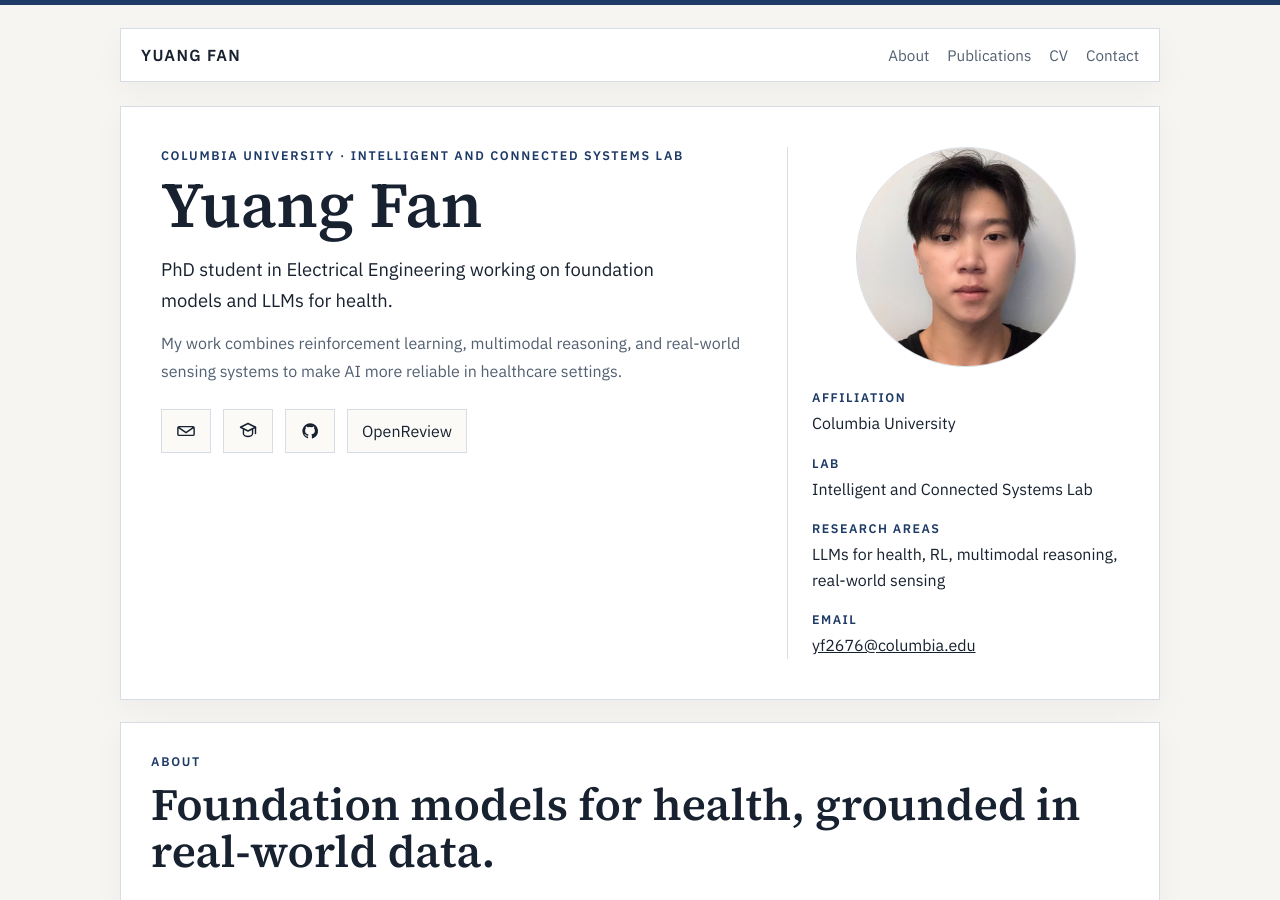
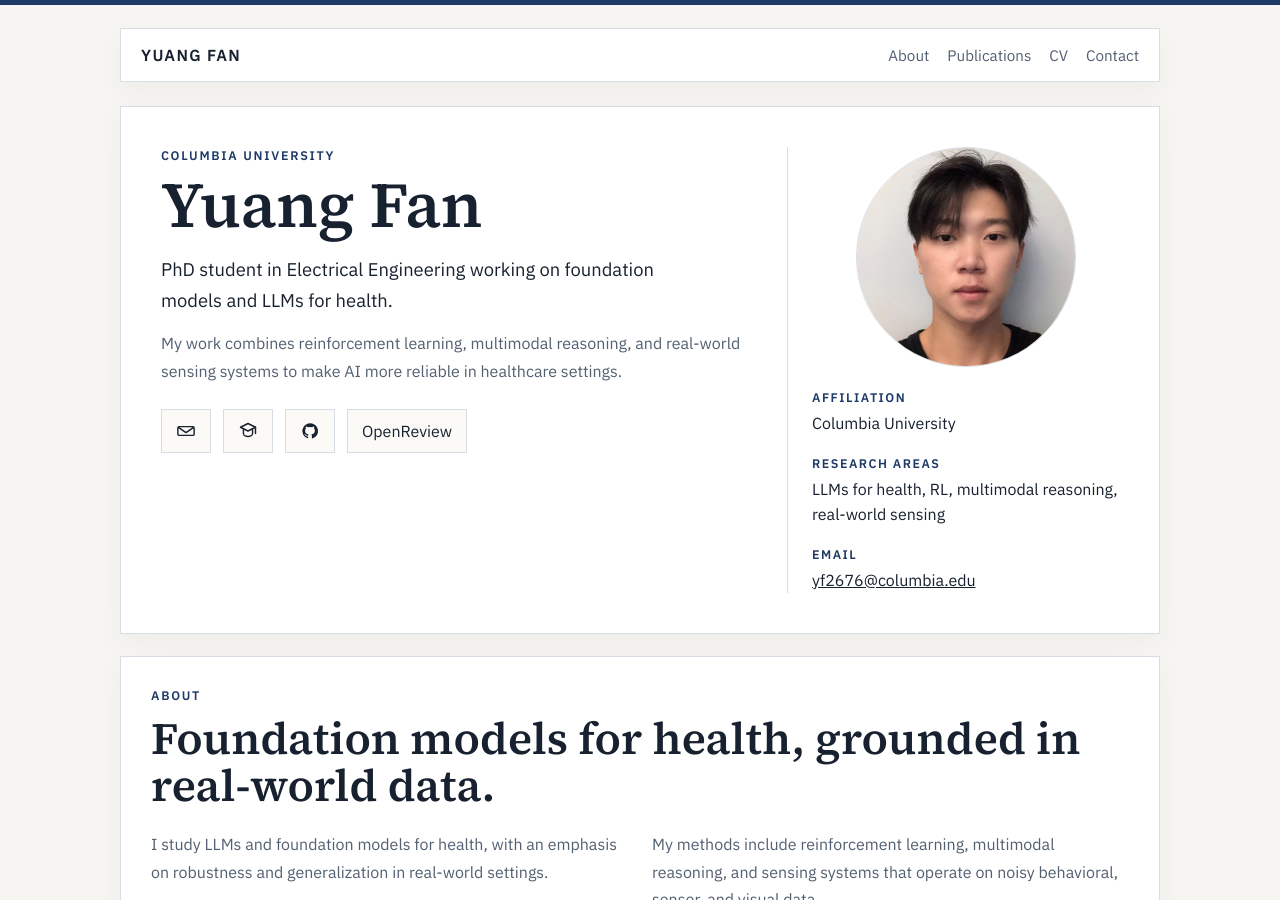
Before and after one commit to yfan2676/yfan2676.github.io, a Jekyll site: the page built from index.html, in a window 1280 px wide and 900 px high. Built offline with Jekyll 4.4.1, drawn with Linux system fonts in a browser that asks for light colours.

Commit message:
Remove lab-specific homepage references

```diff
--- a/index.html
+++ b/index.html
@@ -34,7 +34,7 @@ layout: null
       <main id="top" class="site-main">
         <section class="intro reveal">
           <div class="intro-copy">
-            <p class="eyebrow">Columbia University · Intelligent and Connected Systems Lab</p>
+            <p class="eyebrow">Columbia University</p>
             <h1>Yuang Fan</h1>
             <p class="intro-role">
               PhD student in Electrical Engineering working on foundation models and
@@ -121,10 +121,6 @@ layout: null
               <div>
                 <dt>Affiliation</dt>
                 <dd>Columbia University</dd>
-              </div>
-              <div>
-                <dt>Lab</dt>
-                <dd>Intelligent and Connected Systems Lab</dd>
               </div>
               <div>
                 <dt>Research Areas</dt>
```
Also changed, not shown: other parts of index.html (+0 -1 lines).
